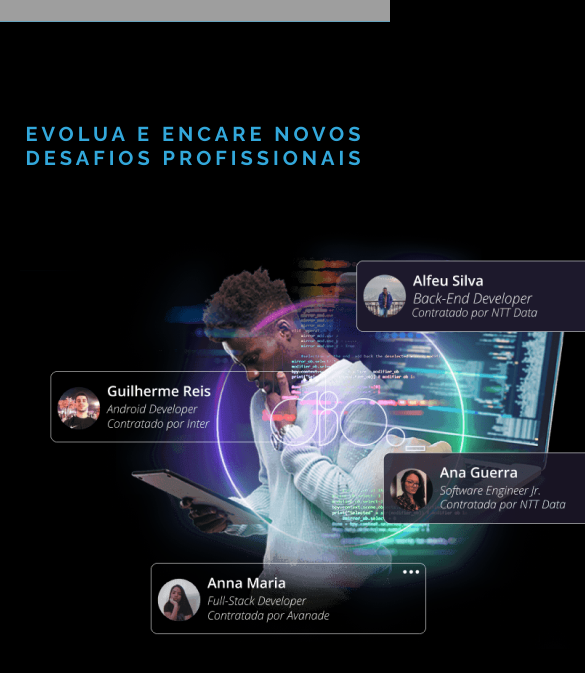
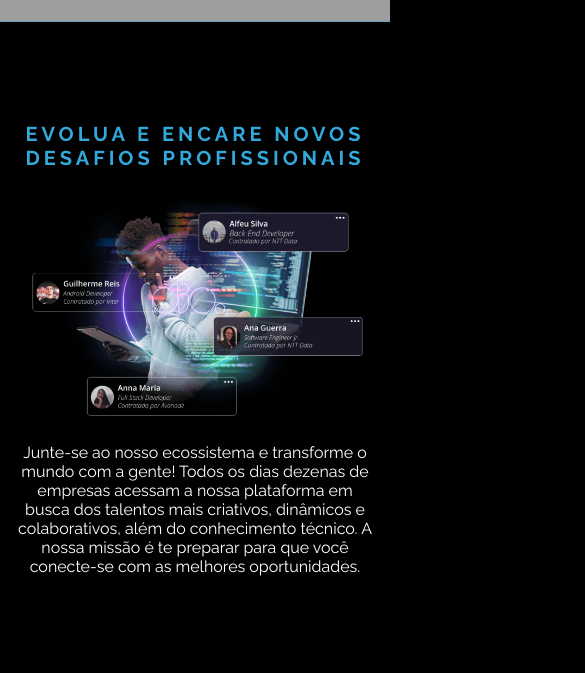
Before and after one commit to Andre363-br765/trilha-css-dio, a plain HTML site: page index.html in a window 390 px wide. Shown: the part 1750-2423 px from the top of the page, 585 px wide, since content can reach past the window. Drawn offline with Linux system fonts and the light colour scheme; grey boxes are pictures that could not be loaded.

Commit message:
Adicionar

```diff
--- a/src/css/responsive.css
+++ b/src/css/responsive.css
@@ -11,6 +11,21 @@
 
   #transform-world {
     padding: 150px 20px;
+  }
+}
+
+/* Para celulares */
+@media (max-width: 768px) {
+  #professional-challenges {
+    width: 100%; /* ocupa toda a largura possível */
+    padding: 0 16px; /* garante espaço nas laterais */
+  }
+
+  #professional-challenges img {
+    max-width: 100%; /* nunca ultrapassa o container */
+    height: auto; /* mantém proporção */
+    display: block;
+    margin: 16px auto; /* centraliza e mantém margem vertical */
   }
 }
 
@@ -49,6 +64,17 @@
     font-size: 2rem;
     max-width: 200px;
   }
+
+  #professional-challenges {
+    width: 100%;
+    padding: 0 16px;
+  }
+
+  #professional-challenges img {
+    max-width: 100%;
+    height: auto;
+    display: block;
+    margin: 16px auto;
   }
 
   /* Dispositivos muito pequenos: smartphones estreitos */
@@ -74,4 +100,17 @@
       font-size: 1.5rem;
       max-width: 150px;
     }
+
+    #professional-challenges {
+      width: 100%;
+      padding: 0 16px;
     }
+
+    #professional-challenges img {
+      max-width: 100%;
+      height: auto;
+      display: block;
+      margin: 16px auto;
+    }
+  }
+}
--- a/src/css/styles.css
+++ b/src/css/styles.css
@@ -30,7 +30,10 @@ section {
   font-weight: 900;
   text-transform: uppercase;
   color: transparent;
-  background: -webkit-linear-gradient(var(--cor-principal), var(--cor-secundaria));
+  background: -webkit-linear-gradient(
+    var(--cor-principal),
+    var(--cor-secundaria)
+  );
   background-clip: text;
   -webkit-background-clip: text;
 }
```
Also changed, not shown: index.html (+7 -2 lines). Lines whose indentation alone changed are shown as unchanged.
